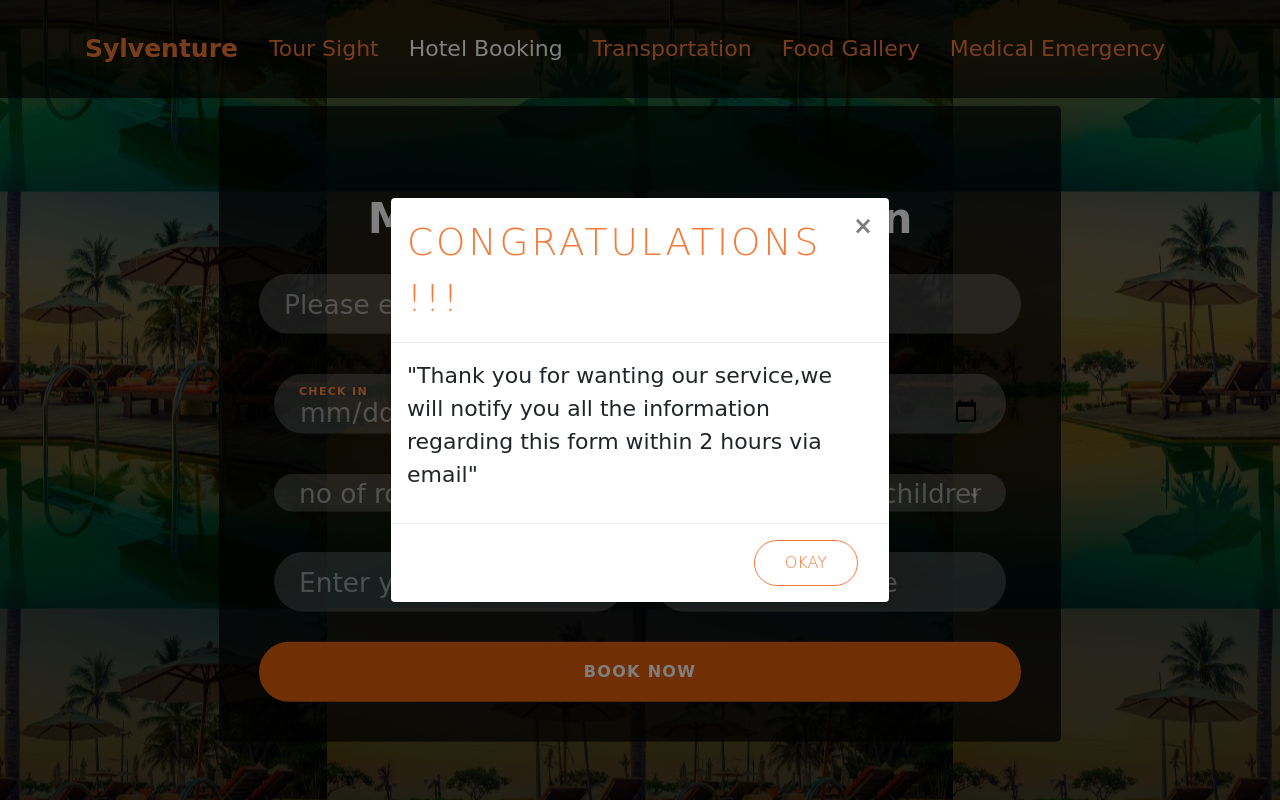
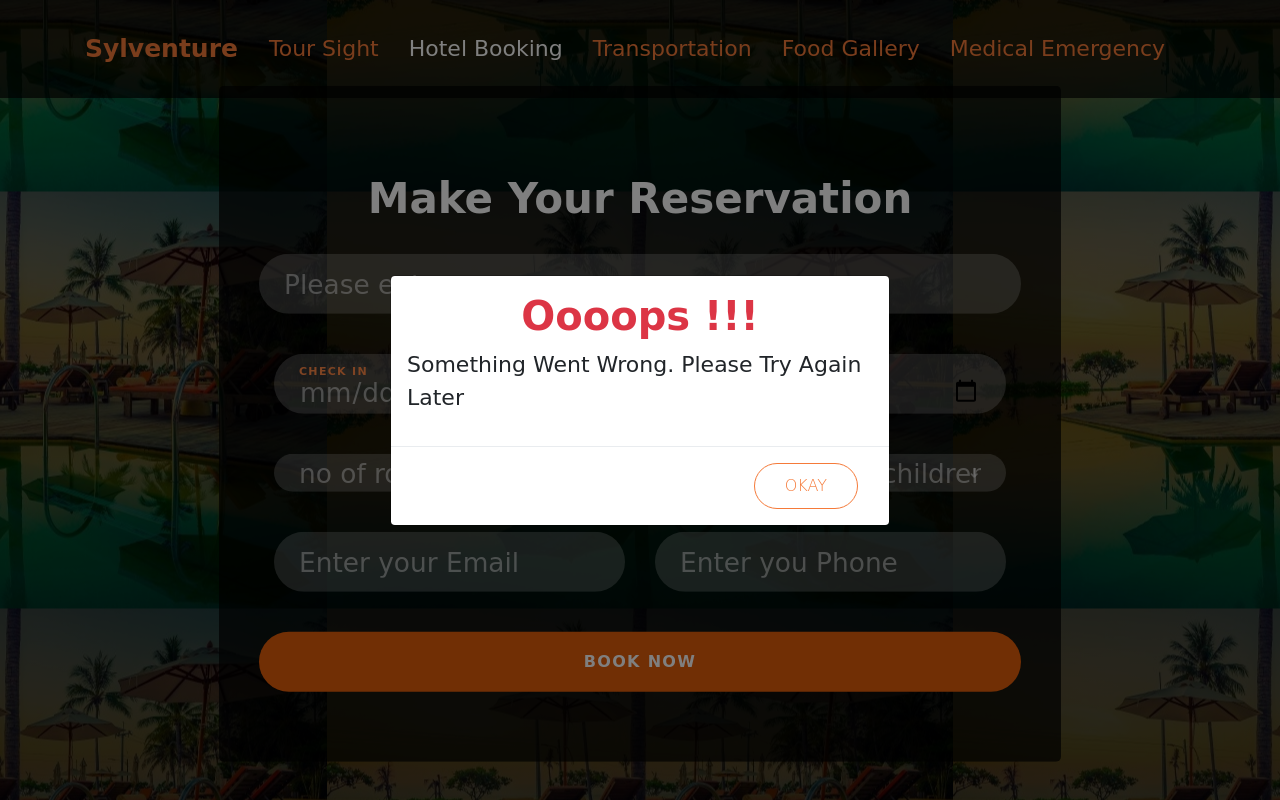
Before and after one commit to akramfahim/Sylventure, a PHP site: page /room_reserve.php in a window 1280 px wide, after a click on "BOOK NOW". Run offline with PHP 8.4, Linux system fonts and the light colour scheme; data that the repository does not hold is empty; some libraries are stand-ins or nearby versions; some web fonts are replaced.

Commit message:
Update room_reserve.php
Updated

```diff
--- a/room_reserve.php
+++ b/room_reserve.php
@@ -180,7 +180,9 @@
                 </div>
               </div>
               <div class="form-btn">
-                <button type="submit" name="confirm" class="submit-btn" data-toggle="modal" data-target="#exampleModalCenter">Book Now</button>
+                <div class="form-group">
+                  <button type="submit" name="confirm" class="submit-btn" data-toggle="modal" data-target="#exampleModalCenter">Book Now</button>
+                </div>
               </div>
             </form>
           </div>
@@ -198,25 +200,15 @@
 	<div class="modal fade" id="exampleModalCenter" tabindex="-1" role="dialog" aria-labelledby="exampleModalCenterTitle" aria-hidden="true">
 	  <div class="modal-dialog modal-dialog-centered" role="document">
 	    <div class="modal-content">
-	      <div class="modal-header">
-	        <?php if ($error_message): ?>
-            <h2 class="modal-title" id="exampleModalLongTitle">Ooooops !!!</h2>
-
+	      <div class="modal-body">
+          <?php if ($success_message): ?>
+            <h1 class="text-center text-success"><b>Hurray! Your Hotel Reservation Successfully Completed</b></h1>
+            <p>"We will notify you all the information regarding this form within 2 hours via email"</p>
           <?php else: ?>
-            <h2 class="modal-title" id="exampleModalLongTitle">Congratulations !!!</h2>
+            <h1 class="text-center text-danger"><b>Oooops !!!</b></h1>
+            <p>Something Went Wrong. Please Try Again Later</p>
           <?php endif ?>
-	        <button type="button" class="close" data-dismiss="modal" aria-label="Close">
-	          <span aria-hidden="true">&times;</span>
-	        </button>
-	      </div>
-	      <div class="modal-body">
-	        <?php if ($error_message): ?>
-            <p>"Something Went Wrong"</p>
-
-          <?php else: ?>
-            <p>"Thank you for wanting our service,we will notify you all the information regarding this form within 2 hours via email"</p>
-          <?php endif ?>
-	      </div>
+        </div>
 	      <div class="modal-footer">
 	        <button type="button" class="btn btn-learn" data-dismiss="modal">Okay</button>
 	      </div>
@@ -236,5 +228,10 @@
 
   <!-- My Customise JS -->
   <!-- <script src="js/main.js"></script> -->
+  <script type="text/javascript">
+    var url = window.location.href;
+    if(url.indexOf('?success_message') != -1 || url.IndexOf('/error_message') != -1) {
+        $('#exampleModalCenter').modal('show');
+    }
 </body>
 </html>
```
